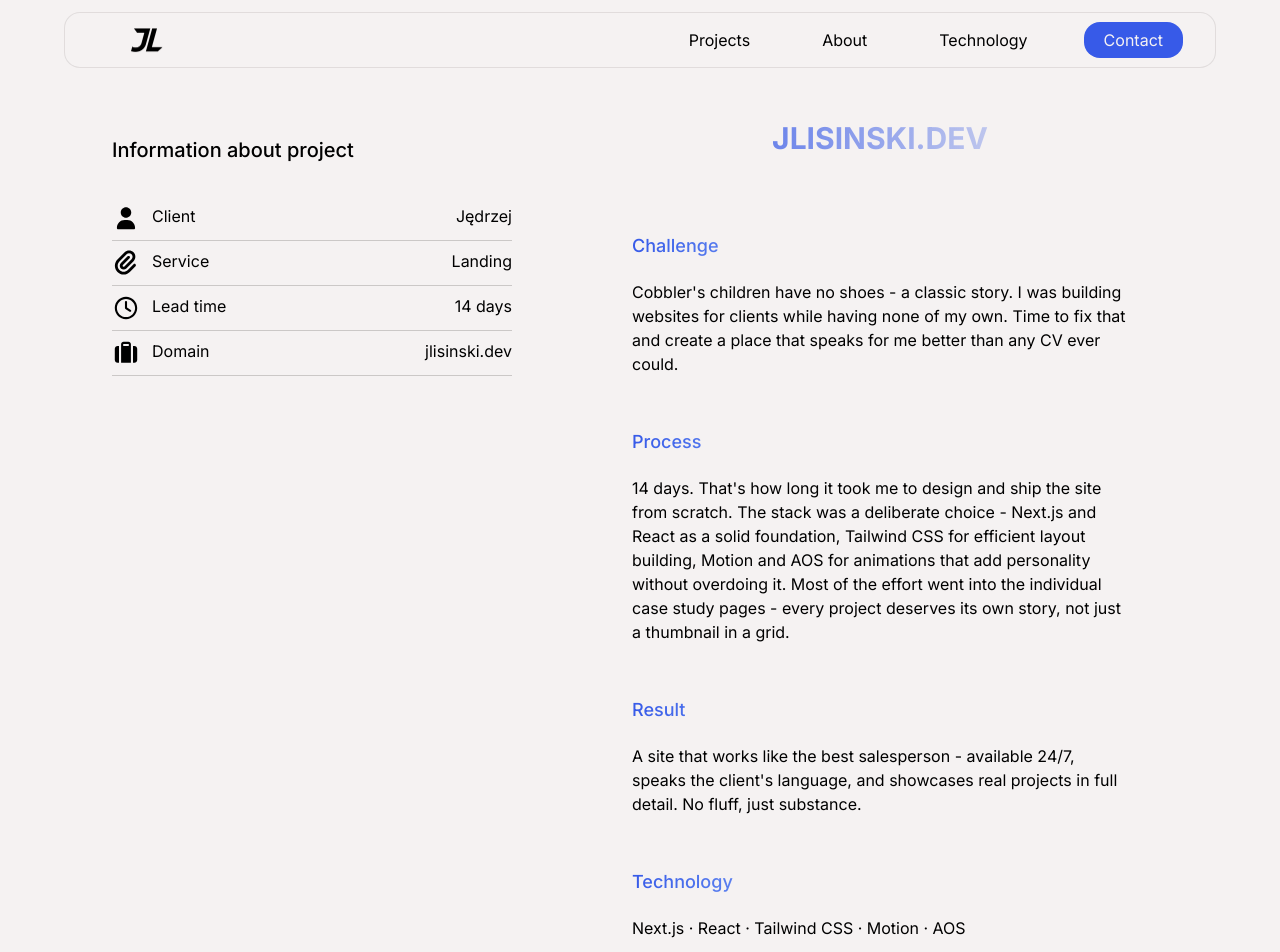
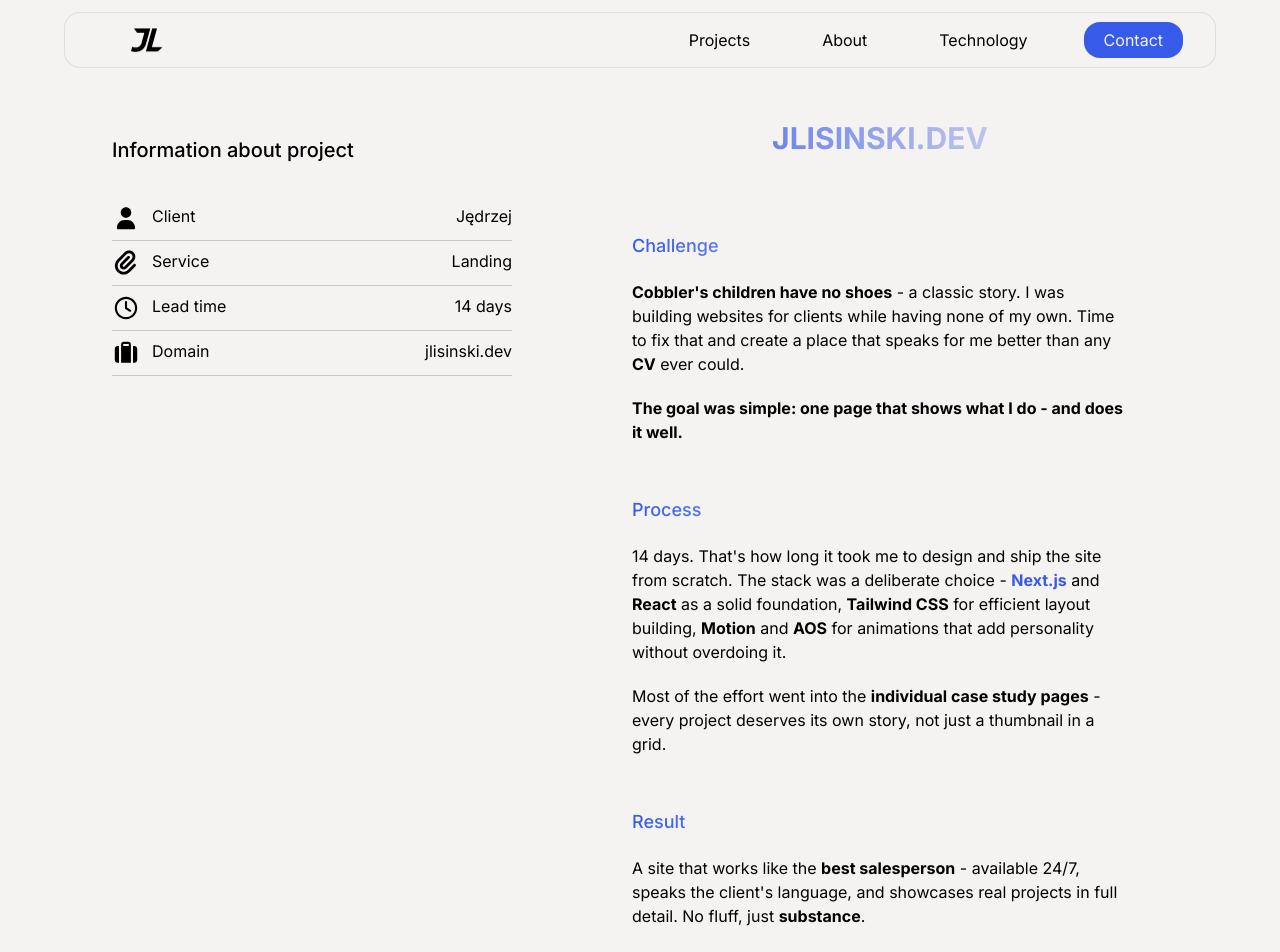
Before and after one commit to jlisinski0/Portfolio-Site, a Next.js app: page /Casestudy/jlisinski in a window 1280 px wide. Shown: the top 952 px of the page. Built offline with nearby package versions, Linux system fonts and the light colour scheme; a web font is replaced by a local one.

Commit message:
feat: move data in casestudy to dynamic files

```diff
--- /dev/null
+++ b/src/app/Casestudy/[slug]/content/jlisinski.tsx
@@ -0,0 +1,43 @@
+export default function jlisinski() {
+	return (
+		<div className='flex flex-col gap-5 py-10'>
+			<div className='flex flex-col gap-5 py-4'>
+				<h4 className='bg-linear-to-r from-accentOne to-creamWhite bg-clip-text text-transparent font-medium text-lg'>Challenge</h4>
+				<p className='text-base'>
+					<strong>Cobbler's children have no shoes</strong> - a classic story. I was building websites for clients while having none of my own. Time to fix that and create a place that speaks for me
+					better than any <strong>CV</strong> ever could.
+				</p>
+				<p>
+					<strong>The goal was simple: one page that shows what I do - and does it well.</strong>
+				</p>
+			</div>
+			<div className='flex flex-col gap-5 py-4'>
+				<h4 className='bg-linear-to-r from-accentOne to-creamWhite bg-clip-text text-transparent font-medium text-lg'>Process</h4>
+				<p className='text-base'>
+					14 days. That's how long it took me to design and ship the site from scratch. The stack was a deliberate choice -{' '}
+					<strong>
+						<a className='text-accentOne' target='_blank' rel='noopener' href='https://nextjs.org/'>
+							Next.js
+						</a>
+					</strong>{' '}
+					and <strong>React</strong> as a solid foundation, <strong>Tailwind CSS</strong> for efficient layout building, <strong>Motion</strong> and <strong>AOS</strong> for animations that add
+					personality without overdoing it.
+				</p>
+				<p>
+					Most of the effort went into the <strong>individual case study pages</strong> - every project deserves its own story, not just a thumbnail in a grid.
+				</p>
+			</div>
+			<div className='flex flex-col gap-5 py-4'>
+				<h4 className='bg-linear-to-r from-accentOne to-creamWhite bg-clip-text text-transparent font-medium text-lg'>Result</h4>
+				<p className='text-base'>
+					A site that works like the <strong>best salesperson</strong> - available 24/7, speaks the client's language, and showcases real projects in full detail. No fluff, just{' '}
+					<strong>substance</strong>.
+				</p>
+			</div>
+			<div className='flex flex-col gap-5 py-4'>
+				<h4 className='bg-linear-to-r from-accentOne to-creamWhite bg-clip-text text-transparent font-medium text-lg'>Technology</h4>
+				<p className='text-base italic'>Next.js · React · Tailwind CSS · Motion · AOS</p>
+			</div>
+		</div>
+	)
+}
--- a/src/app/Casestudy/[slug]/page.tsx
+++ b/src/app/Casestudy/[slug]/page.tsx
@@ -1,8 +1,9 @@
-import { CasestudyText, PortfolioItems } from '@/src/data'
+import { PortfolioItems } from '@/src/data'
 import CasestudyInfo from './CasestudyInfo'
 import { Metadata } from 'next'
 import { notFound } from 'next/navigation'
 import ImageSlider from './ImageSlider'
+import { CasestudyContent } from '../data'
 
 export async function generateStaticParams() {
 	return PortfolioItems.map(item => ({
@@ -47,7 +48,8 @@ export async function generateMetadata({ params }: { params: { slug: string } })
 export default async function Casestudy({ params }: { params: { slug: string } }) {
 	const { slug } = await params
 	const item = PortfolioItems.find(i => i.slug === slug)
-	const casestudyItem = CasestudyText[slug] ?? []
+
+	const Content = CasestudyContent[slug]
 
 	if (!item) return notFound()
 
@@ -59,14 +61,7 @@ export default async function Casestudy({ params }: { params: { slug: string } }
 					<h1 className='bg-linear-to-l from-black/1 to-accentOne bg-clip-text text-transparent  text-center text-2xl w-full h-full  sm:text-3xl uppercase font-bold pt-10 pb-5 lg:pt-0'>
 						{item.heading}
 					</h1>
-					<div className='flex flex-col gap-5 py-10'>
-						{casestudyItem.map(caseItem => (
-							<div className='flex flex-col gap-5 py-4' key={caseItem.id}>
-								<h4 className='bg-linear-to-r from-accentOne to-creamWhite bg-clip-text text-transparent font-medium text-lg'>{caseItem.heading}</h4>
-								<p className='text-base'>{caseItem.text}</p>
-							</div>
-						))}
-					</div>
+					{Content ? <Content /> : <p>No content.</p>}
 					<h4 className='bg-linear-to-r from-accentOne to-creamWhite bg-clip-text text-transparent  text-lg font-medium pt-3'>Showcase:</h4>
 					<ImageSlider item={item} />
 				</div>
--- /dev/null
+++ b/src/app/Casestudy/data.tsx
@@ -0,0 +1,5 @@
+import jlisinski from "./[slug]/content/jlisinski";
+
+export const CasestudyContent: Record<string, React.ComponentType> = {
+    'jlisinski': jlisinski
+}
--- a/src/data/casestudy.ts
+++ b/src/data/casestudy.ts
@@ -127,28 +127,3 @@ export const CasestudyImages: Record<string, CasestudyImg[]> = {
 		},
 	],
 }
-
-export const CasestudyText: Record<string, CasestudyTexts[]> = {
-	jlisinski: [
-		{
-			id: 1,
-			heading: 'Challenge',
-			text: "Cobbler's children have no shoes - a classic story. I was building websites for clients while having none of my own. Time to fix that and create a place that speaks for me better than any CV ever could.",
-		},
-		{
-			id: 2,
-			heading: 'Process',
-			text: "14 days. That's how long it took me to design and ship the site from scratch. The stack was a deliberate choice - Next.js and React as a solid foundation, Tailwind CSS for efficient layout building, Motion and AOS for animations that add personality without overdoing it. Most of the effort went into the individual case study pages - every project deserves its own story, not just a thumbnail in a grid.",
-		},
-		{
-			id: 3,
-			heading: 'Result',
-			text: "A site that works like the best salesperson - available 24/7, speaks the client's language, and showcases real projects in full detail. No fluff, just substance.",
-		},
-		{
-			id: 4,
-			heading: 'Technology',
-			text: 'Next.js · React · Tailwind CSS · Motion · AOS',
-		},
-	],
-}
```
